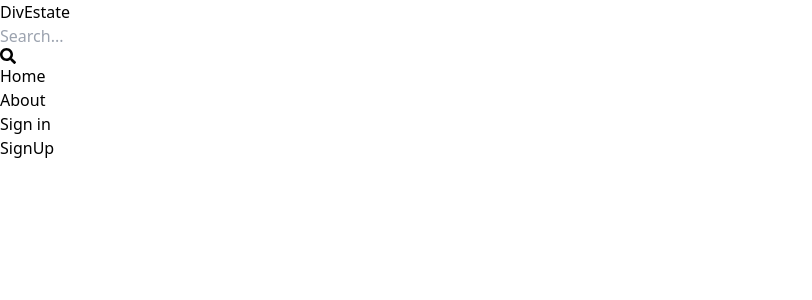
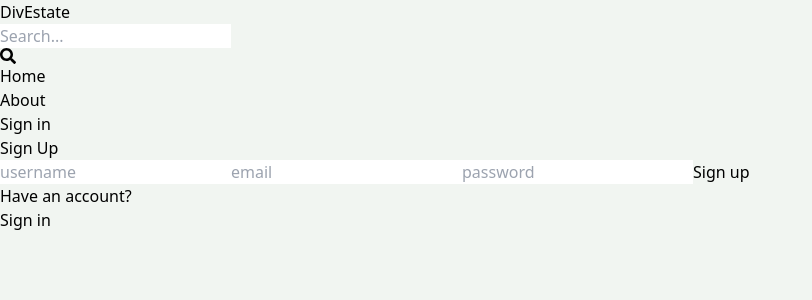
Before and after one commit to divyansh369/Mern-Estate, a React (Vite) app in the folder client/: page /sign-up in a window 1280 px wide. Shown: the top 300 px of the page, without its empty margins (0-812 px from the left). Built offline with nearby package versions, Linux system fonts and the light colour scheme.

Commit message:
complete sign up page ui

```diff
--- a/client/src/index.css
+++ b/client/src/index.css
@@ -1,3 +1,7 @@
 @tailwind base;
 @tailwind components;
 @tailwind utilities;
+
+body{
+    background-color: rgb(241,245,241);
+}
--- a/client/src/pages/SignUp.jsx
+++ b/client/src/pages/SignUp.jsx
@@ -1,8 +1,28 @@
-import React from 'react'
+import {Link} from 'react-router-dom'
 
 const SignUp = () => {
   return (
-    <div>SignUp</div>
+    <div className="p-3 max-w-lg mx-auto">
+
+      <h1 className='text-3xl text-center font-semibold my-7'>Sign Up</h1>
+
+      <form className="flex flex-col gap-4">
+        <input type="text" placeholder='username' className='border p-3 rounded-lg ' id='username' />
+        <input type="email" placeholder='email' className='border p-3 rounded-lg ' id='email' />
+        <input type="password" placeholder='password' className='border p-3 rounded-lg ' id='password' />
+
+        <button className='bg-slate-700 text-white p-3 rounded-lg uppercase hover:opacity-95 disabled:opacity-80'>Sign up</button>
+
+      </form>
+
+      <div className="flex gap-2 mt-5">
+        <p>Have an account?</p>
+        <Link to={"/sign-in"}>
+          <span className="text-blue-700">Sign in</span>
+        </Link>
+      </div>
+
+    </div>
   )
 }
 
```
Also changed, not shown: 1 other file (tests, documents, lock files or other folders).
